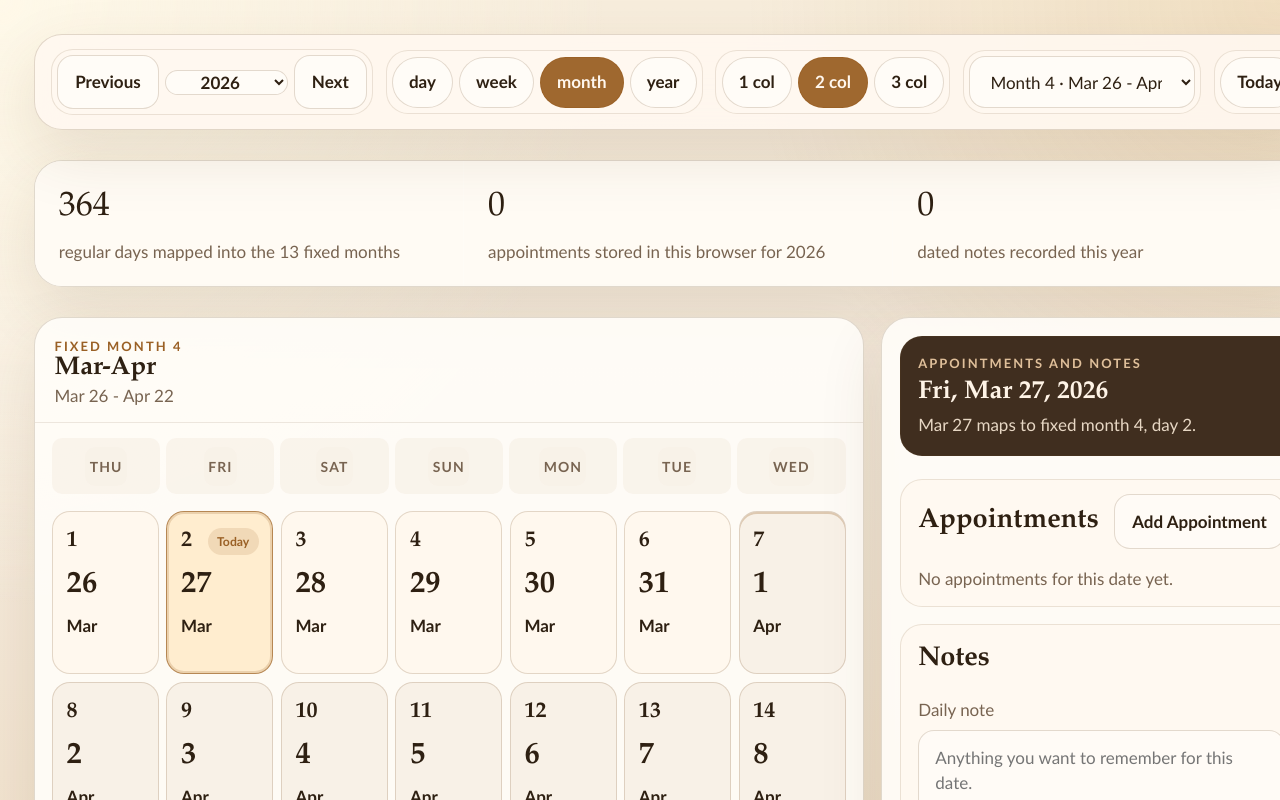
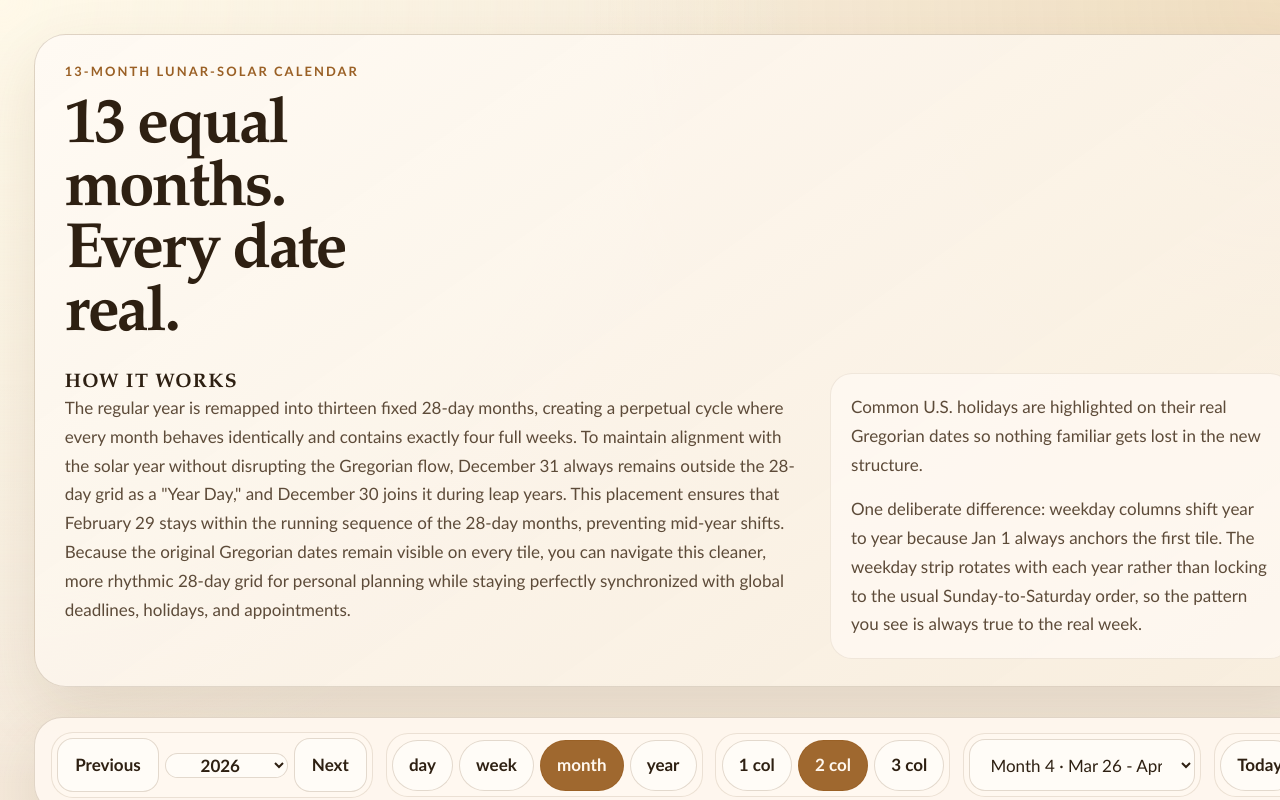
Before and after one commit to jctratt/13-month-calendar, a React (Vite) app: page / in a window 1280 px wide. Shown: the top 800 px of the page. Built offline with nearby package versions, Linux system fonts and the light colour scheme.

Commit message:
Restore calendar intro header

```diff
--- a/src/App.css
+++ b/src/App.css
@@ -1,6 +1,68 @@
 .app-shell {
   display: grid;
   gap: 1.75rem;
+}
+
+.intro-card {
+  display: grid;
+  gap: 1.5rem;
+  padding: 1.6rem 1.75rem;
+  background: linear-gradient(145deg, rgba(255, 250, 244, 0.96), rgba(247, 237, 221, 0.92));
+  border: 1px solid var(--border);
+  border-radius: 32px;
+  box-shadow: var(--shadow);
+}
+
+.intro-card__header,
+.intro-card__body,
+.intro-card__notes {
+  display: grid;
+  gap: 0.9rem;
+}
+
+.intro-card__header h1,
+.intro-card__body h2,
+.intro-card__notes p,
+.intro-card__body p {
+  margin: 0;
+}
+
+.intro-card__header h1,
+.intro-card__body h2 {
+  color: var(--text-strong);
+}
+
+.intro-card__header h1 {
+  font-family: var(--display);
+  font-size: clamp(2.3rem, 5vw, 4.1rem);
+  line-height: 0.98;
+  max-width: 12ch;
+}
+
+.intro-card__body {
+  grid-template-columns: minmax(0, 1.6fr) minmax(18rem, 1fr);
+  align-items: start;
+  gap: 1.5rem;
+}
+
+.intro-card__body h2 {
+  font-size: 1.15rem;
+  letter-spacing: 0.06em;
+  text-transform: uppercase;
+}
+
+.intro-card__body p,
+.intro-card__notes p {
+  color: var(--text);
+  font-size: 1rem;
+  line-height: 1.7;
+}
+
+.intro-card__notes {
+  padding: 1.1rem 1.2rem;
+  background: rgba(255, 250, 244, 0.72);
+  border: 1px solid rgba(117, 78, 37, 0.1);
+  border-radius: 22px;
 }
 
 .sticky-stack {
@@ -582,6 +644,10 @@ label {
 }
 
 @media (max-width: 1120px) {
+  .intro-card__body {
+    grid-template-columns: 1fr;
+  }
+
   .floating-toolbar__controls {
     grid-template-columns: repeat(2, minmax(0, 1fr));
   }
@@ -610,6 +676,14 @@ label {
 }
 
 @media (max-width: 820px) {
+  .intro-card {
+    padding: 1.25rem;
+  }
+
+  .intro-card__header h1 {
+    max-width: none;
+  }
+
   .overview-strip,
   .day-grid,
   .week-grid--2,
--- a/src/App.tsx
+++ b/src/App.tsx
@@ -787,6 +787,45 @@ function App() {
 
   return (
     <main className="app-shell">
+      <section className="intro-card" aria-labelledby="app-intro-title">
+        <div className="intro-card__header">
+          <p className="eyebrow">13-Month Lunar-Solar Calendar</p>
+          <h1 id="app-intro-title">13 equal months. Every date real.</h1>
+        </div>
+
+        <div className="intro-card__body">
+          <div>
+            <h2>How it Works</h2>
+            <p>
+              The regular year is remapped into thirteen fixed 28-day months, creating a
+              perpetual cycle where every month behaves identically and contains exactly four full
+              weeks. To maintain alignment with the solar year without disrupting the Gregorian
+              flow, December 31 always remains outside the 28-day grid as a &quot;Year Day,&quot; and
+              December 30 joins it during leap years. This placement ensures that February 29
+              stays within the running sequence of the 28-day months, preventing mid-year shifts.
+            </p>
+            <p>
+              Because the original Gregorian dates remain visible on every tile, you can navigate
+              this cleaner, more rhythmic 28-day grid for personal planning while staying
+              perfectly synchronized with global deadlines, holidays, and appointments.
+            </p>
+          </div>
+
+          <div className="intro-card__notes">
+            <p>
+              Common U.S. holidays are highlighted on their real Gregorian dates so nothing
+              familiar gets lost in the new structure.
+            </p>
+            <p>
+              One deliberate difference: weekday columns shift year to year because Jan 1 always
+              anchors the first tile. The weekday strip rotates with each year rather than locking
+              to the usual Sunday-to-Saturday order, so the pattern you see is always true to the
+              real week.
+            </p>
+          </div>
+        </div>
+      </section>
+
       <div className="sticky-stack">
         <section ref={toolbarRef} className="floating-toolbar" aria-label="Calendar controls">
           <div className="floating-toolbar__controls">
```
